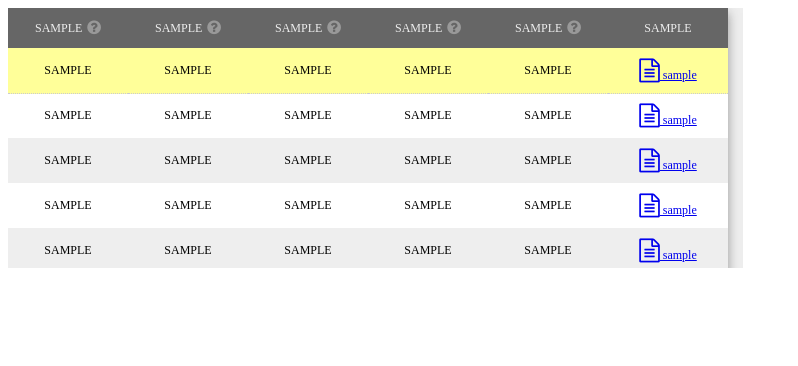
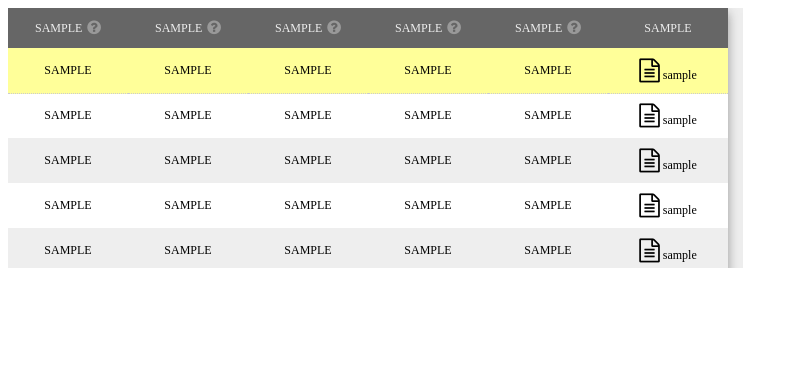
Before and after one commit to minamiland/table-row-fix, a plain HTML site: page index.html in a window 1280 px wide. Shown: the whole page, without its empty margins (0-798 px from the left). Drawn offline with nearby package versions, Linux system fonts and the light colour scheme.

Commit message:
Update index.html

```diff
--- a/index.html
+++ b/index.html
@@ -51,8 +51,7 @@
                     <td>SAMPLE</td>
                     <td>SAMPLE</td>
                     <td>SAMPLE</td>
-                    <td><a class="ajax" href="sample.html" title="Rules Detail">
-                    <i class="fa fa-file-text-o fa-2x"></i> sample</a></td>
+                    <td><i class="fa fa-file-text-o fa-2x"></i> sample</td>
                 </tr>
             </thead>
             <tbody class="table_tbody">
@@ -70,8 +69,7 @@
                     <td>SAMPLE</td>
                     <td>SAMPLE</td>
                     <td>SAMPLE</td>
-                    <td><a class="ajax" href="sample.html" title="Rules Detail">
-                    <i class="fa fa-file-text-o fa-2x"></i> sample</a></td>
+                    <td><i class="fa fa-file-text-o fa-2x"></i> sample</td>
                 </tr>
                 <tr>
                     <td>SAMPLE</td>
@@ -79,8 +77,7 @@
                     <td>SAMPLE</td>
                     <td>SAMPLE</td>
                     <td>SAMPLE</td>
-                    <td><a class="ajax" href="sample.html" title="Rules Detail">
-                    <i class="fa fa-file-text-o fa-2x"></i> sample</a></td>
+                    <td><i class="fa fa-file-text-o fa-2x"></i> sample</td>
                 </tr>
                 <tr>
                     <td>SAMPLE</td>
@@ -88,8 +85,7 @@
                     <td>SAMPLE</td>
                     <td>SAMPLE</td>
                     <td>SAMPLE</td>
-                    <td><a class="ajax" href="sample.html" title="Rules Detail">
-                    <i class="fa fa-file-text-o fa-2x"></i> sample</a></td>
+                    <td><i class="fa fa-file-text-o fa-2x"></i> sample</td>
                 </tr>
                 <tr>
                     <td>SAMPLE</td>
@@ -97,8 +93,7 @@
                     <td>SAMPLE</td>
                     <td>SAMPLE</td>
                     <td>SAMPLE</td>
-                    <td><a class="ajax" href="sample.html" title="Rules Detail">
-                    <i class="fa fa-file-text-o fa-2x"></i> sample</a></td>
+                    <td><i class="fa fa-file-text-o fa-2x"></i> sample</td>
                 </tr>
                 <tr>
                     <td>SAMPLE</td>
@@ -106,8 +101,7 @@
                     <td>SAMPLE</td>
                     <td>SAMPLE</td>
                     <td>SAMPLE</td>
-                    <td><a class="ajax" href="sample.html" title="Rules Detail">
-                    <i class="fa fa-file-text-o fa-2x"></i> sample</a></td>
+                    <td><i class="fa fa-file-text-o fa-2x"></i> sample</td>
                 </tr>
                 <tr>
                     <td>SAMPLE</td>
@@ -115,8 +109,7 @@
                     <td>SAMPLE</td>
                     <td>SAMPLE</td>
                     <td>SAMPLE</td>
-                    <td><a class="ajax" href="sample.html" title="Rules Detail">
-                    <i class="fa fa-file-text-o fa-2x"></i> sample</a></td>
+                    <td><i class="fa fa-file-text-o fa-2x"></i> sample</td>
                 </tr>
             </tbody>
         </table>
```
